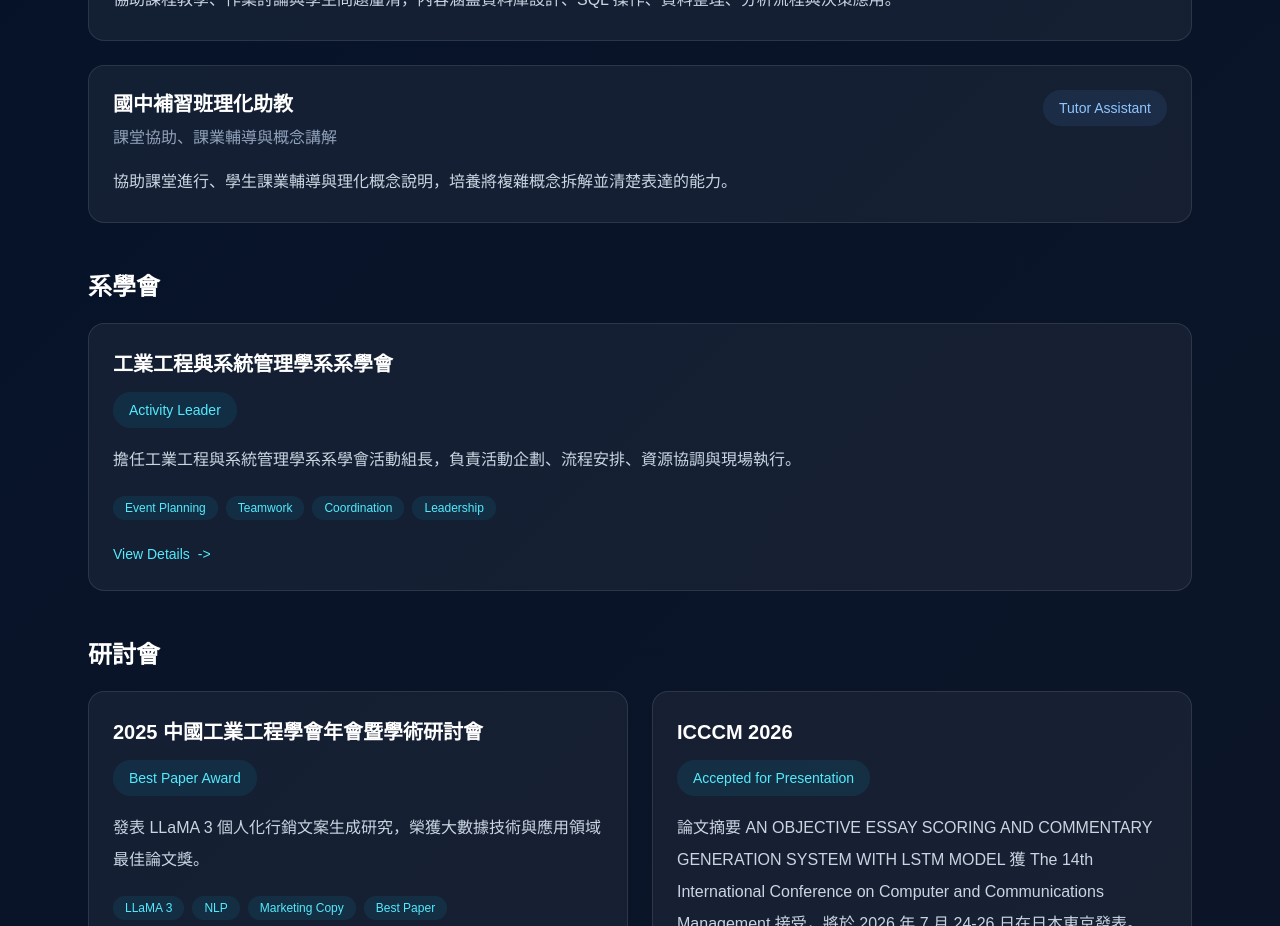
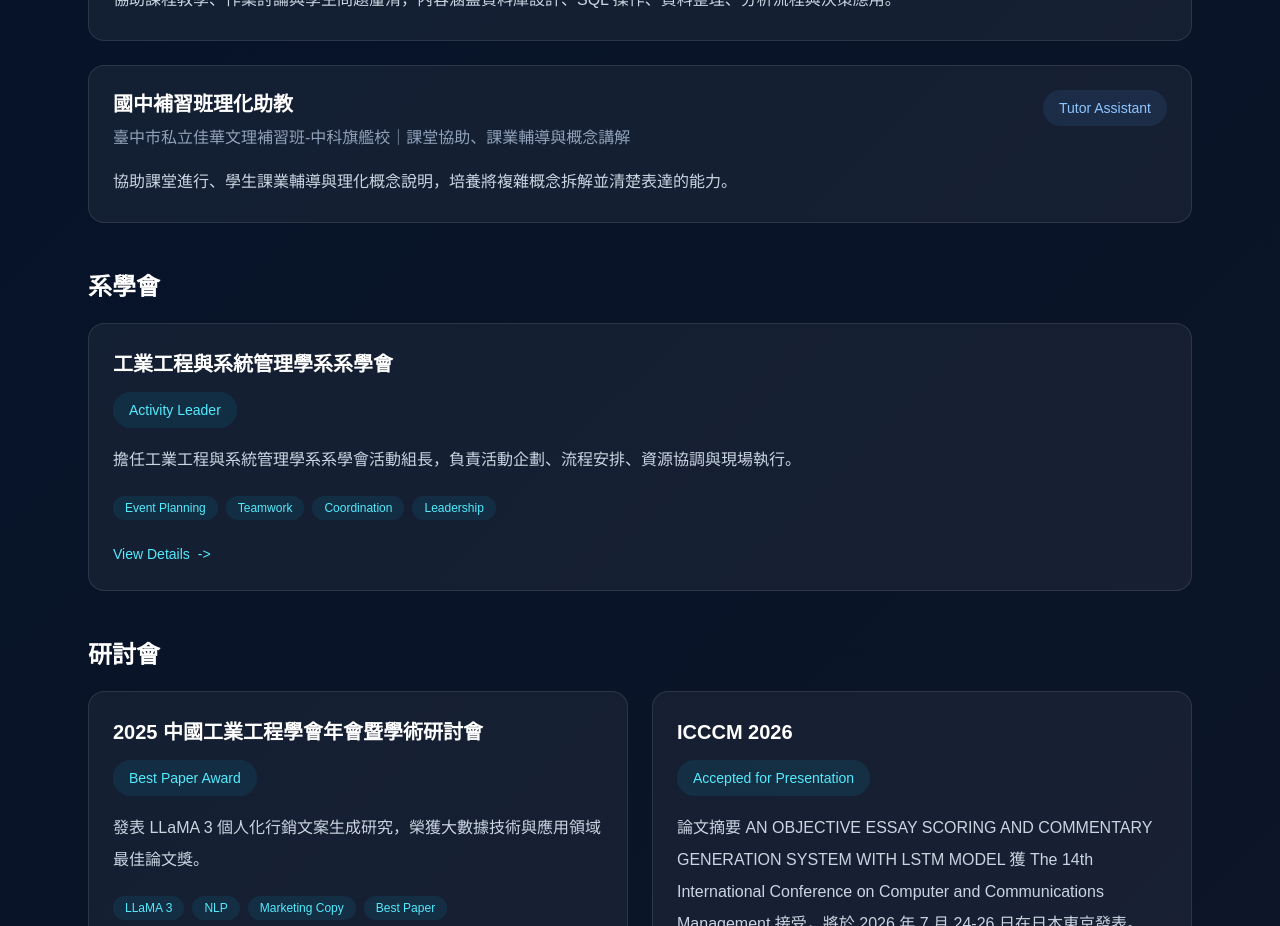
Before and after one commit to brian-kai/my-portfolio, a Next.js app: page / in a window 1280 px wide. Shown: the part 3160-4086 px from the top of the page. Built offline with nearby package versions, Linux system fonts and the light colour scheme.

Commit message:
update portfolio

```diff
--- a/app/page.tsx
+++ b/app/page.tsx
@@ -98,7 +98,7 @@ const experiences = [
   },
   {
     title: "國中補習班理化助教",
-    meta: "課堂協助、課業輔導與概念講解",
+    meta: "臺中市私立佳華文理補習班-中科旗艦校｜課堂協助、課業輔導與概念講解",
     badge: "Tutor Assistant",
     description:
       "協助課堂進行、學生課業輔導與理化概念說明，培養將複雜概念拆解並清楚表達的能力。",
```
